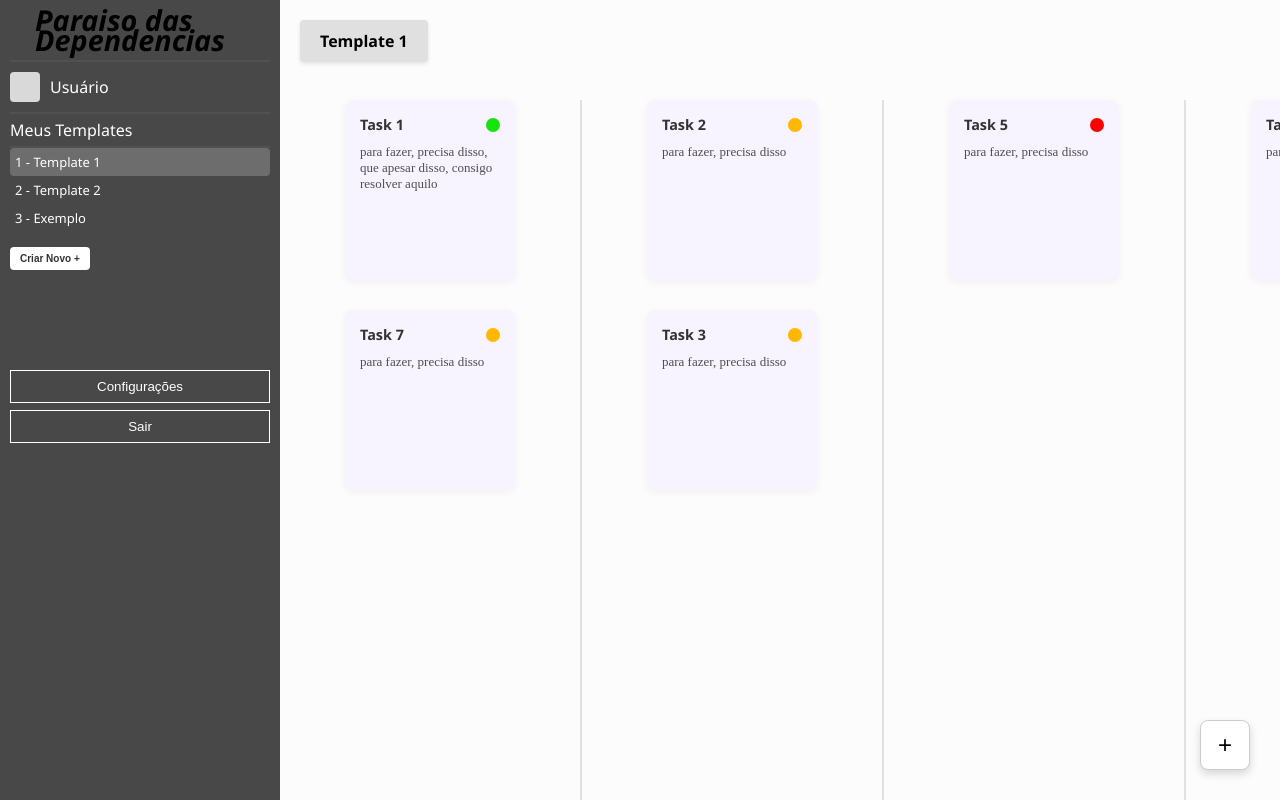
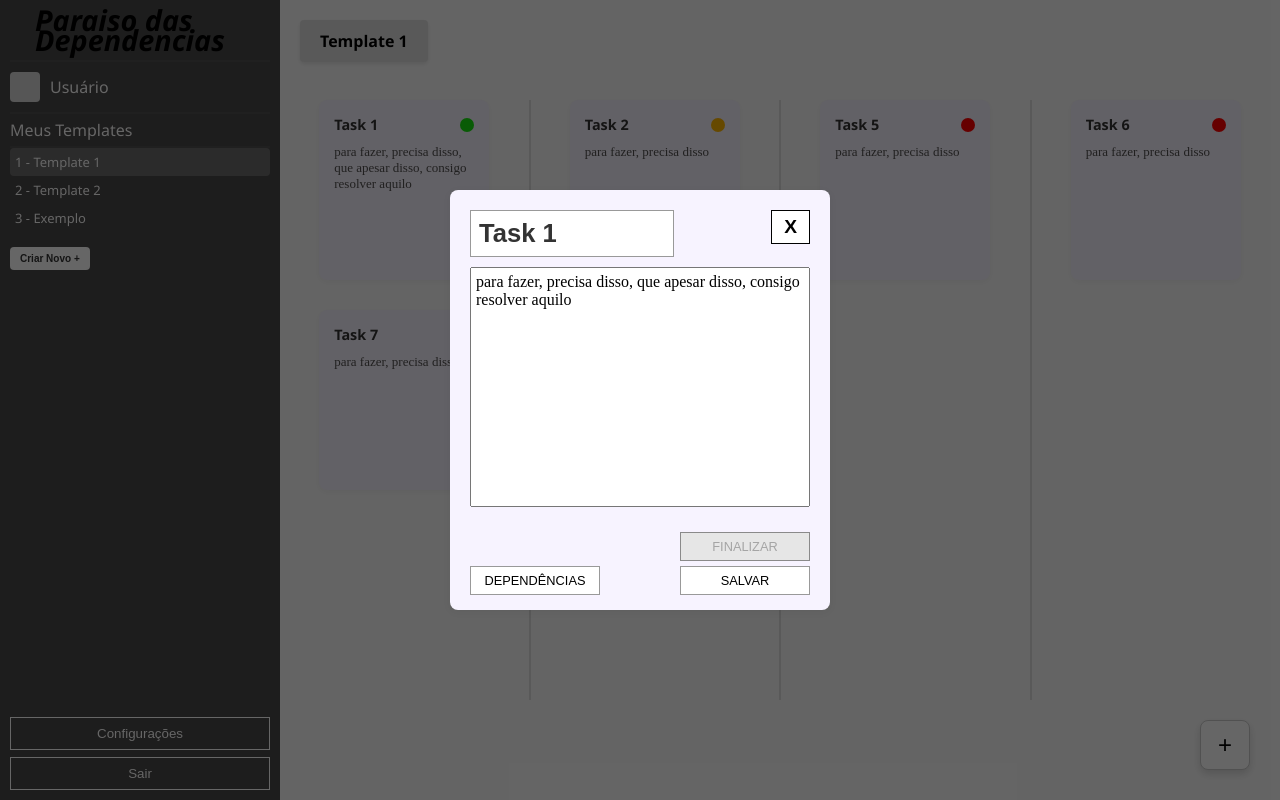
Before and after one commit to Merizio/DependencyHeaven, an Angular app in the folder front-end/: page / in a window 1280 px wide. Both pictures are taken after a click on the element 430 px from the left and 190 px from the top of the page. Built offline with nearby package versions, Linux system fonts and the light colour scheme.

Commit message:
Interface do Template / modificar e finalizar tarefas

```diff
--- a/front-end/src/app/app.css
+++ b/front-end/src/app/app.css
@@ -8,21 +8,21 @@
 .layout-container {
   display: flex;
   flex-direction: row;
-  width: 100vw;
-  height: 100vh;
+  width: 100%;
+  height: 100%;
   overflow: hidden;
 }
 
 app-sidebar {
   display: block;
   flex: 0 0 280px;
-  height: 100vh;
+  height: 100%;
 }
 
 app-canvas {
   display: block;
   flex: 1;
   min-width: 0;
-  height: 100vh;
+  height: 100%;
   overflow: hidden;
 }
--- a/front-end/src/app/components/canvas/canvas.css
+++ b/front-end/src/app/components/canvas/canvas.css
@@ -45,8 +45,8 @@
 
 /* O design do Cartão */
 .task-card {
-  width: 140px;
-  height: 150px;
+  width: 170px;
+  height: 180px;
   background-color: #f7f3ff; /* Tom levemente roxo/frio como na sua imagem */
   border-radius: 8px;
   box-shadow: 0 2px 8px rgba(0,0,0,0.05);
@@ -81,4 +81,42 @@
 .yellow { background-color: #ffb700; }
 .red { background-color: #ff0000; }
 
-.fab-add { position: absolute; bottom: 30px; right: 30px; width: 50px; height: 50px; background-color: white; border: 1px solid #ccc; font-size: 24px; border-radius: 8px; cursor: pointer; box-shadow: 0 4px 8px rgba(0,0,0,0.15); z-index: 10; }
+.fab-add {
+  position: absolute;
+  bottom: 30px;
+  right: 30px;
+  width: 50px;
+  height: 50px;
+  background-color: white;
+  border: 1px solid #ccc;
+  font-size: 24px;
+  border-radius: 8px;
+  cursor: pointer;
+  box-shadow: 0 4px 8px rgba(0,0,0,0.15);
+  z-index: 10;
+}
+
+/* A película que escurece o fundo e cobre tudo */
+.overlay-fantasma {
+  position: fixed;        /* Arranca o elemento do fluxo normal */
+  top: 0;                 /* Prega no teto da tela */
+  left: 0;                /* Prega na parede esquerda */
+  width: 100vw;           /* 100% da largura da tela */
+  height: 100vh;          /* 100% da altura da tela */
+  background-color: rgba(0, 0, 0, 0.6); /* Preto com 60% de transparência */
+  z-index: 1000;          /* Joga a camada lá para frente (por cima do Canvas) */
+
+  /* Usa Flexbox para centralizar a caixa branca perfeitamente no meio da tela */
+  display: flex;
+  justify-content: center;
+  align-items: center;
+}
+
+/* O visual da sua "mini tela" */
+.caixa-por-cima {
+  background-color: white;
+  padding: 40px;
+  border-radius: 8px;
+  box-shadow: 0 10px 25px rgba(0,0,0,0.5); /* Uma sombrinha elegante */
+  text-align: center;
+}
--- a/front-end/src/app/components/canvas/canvas.html
+++ b/front-end/src/app/components/canvas/canvas.html
@@ -9,7 +9,7 @@
     <div *ngFor="let coluna of colunas" class="dependency-column">
 
       <!-- Loop 2: Renderiza os cartões dentro dessa etapa -->
-      <div *ngFor="let tarefa of coluna" class="task-card">
+      <div *ngFor="let tarefa of coluna" class="task-card" (click)="abrirModalNovaTarefa(tarefa)">
         <div class="task-header">
           <span class="task-name">{{ tarefa.titulo }}</span>
           <span class="status-indicator"
@@ -29,5 +29,15 @@
 
   </div>
 
-  <button class="fab-add" (click)="abrirModalNovaTarefa()">+</button>
+  <button class="fab-add" (click)="abrirModalNovaTarefa(tarefa_click)">+</button>
+  @if (isTaskModalOpen) {
+    <div class="overlay-fantasma">
+        <app-task
+        [tarefa]="tarefa_click"
+        (avisoFechar)="fecharModalTarefa()"
+        (taskMod)="receberTarefaMod($event)">
+        </app-task>
+    </div>
+  }
+
 </main>
--- a/front-end/src/app/components/canvas/canvas.ts
+++ b/front-end/src/app/components/canvas/canvas.ts
@@ -1,13 +1,17 @@
 import { CommonModule } from '@angular/common';
 import { Component, OnInit } from '@angular/core';
+import { Task } from '../modules/task/task';
 
 @Component({
   selector: 'app-canvas',
-  imports: [CommonModule],
+  imports: [CommonModule, Task],
   templateUrl: './canvas.html',
   styleUrl: './canvas.css',
 })
 export class Canvas implements OnInit {
+  newid = 7;
+  isTaskModalOpen = false;
+  tarefa_click: any = null;
   // Simulando as tarefas conectadas conforme a sua imagem
   tarefas = [
     { id: 1, titulo: 'Task 1', status: 'FINALIZADO', descricao: "para fazer, precisa disso, que apesar disso, consigo resolver aquilo", dependenciasIds: [] },
@@ -67,7 +71,36 @@ export class Canvas implements OnInit {
     }
   }
 
-  abrirModalNovaTarefa(): void {
-    console.log('Abrindo modal para criar nova tarefa...');
+  abrirModalNovaTarefa(tarefa_: any): void {
+    this.tarefa_click = tarefa_;
+    this.isTaskModalOpen = !this.isTaskModalOpen;
+    console.log('Abrindo modal para tarefa...');
+  }
+  fecharModalTarefa(): void{
+    this.isTaskModalOpen = !this.isTaskModalOpen;
+    this.tarefa_click = null;
+    console.log('Fechando modal ...');
+  }
+  receberTarefaMod(modified: any){
+    console.log("1. Pacote recebido do Modal:", modified);
+
+    const index = this.tarefas.findIndex(t=>t.id === modified.id);
+
+    console.log("2. Id da Tarefa a modifical:", modified.id);
+
+    if(index !== -1){
+      this.tarefas[index] = modified
+      console.log("4. passei por aqui");
+    }
+    else{
+      const newtask = {id: this.newid, titulo: modified.titulo, status: 'EM_ANDAMENTO', descricao: modified.descricao, dependenciasIds: [] };
+      this.newid +=1;
+      this.tarefas.push(newtask);
+    }
+
+    this.organizarPorDependencia();
+    console.log("3. tarefa depois da att:", this.tarefas[index]);
+    this.isTaskModalOpen=!this.isTaskModalOpen;
+    this.tarefa_click = null;
   }
 }
--- /dev/null
+++ b/front-end/src/app/components/modules/task/task.css
@@ -0,0 +1,95 @@
+.task-card {
+  width: 380px;
+  height: 420px;
+  background-color: #f7f3ff; /* Tom levemente roxo/frio como na sua imagem */
+  border-radius: 8px;
+  box-shadow: 0 2px 8px rgba(0,0,0,0.05);
+  padding: 20px;
+  cursor: pointer;
+  transition: transform 0.2s;
+}
+
+.task-card:hover { transform: scale(1.05); }
+
+.task-header {
+    display: flex;
+    justify-content: space-between;
+    align-items:start;
+}
+.task-name {
+    width: 60%;
+    padding: 8px;
+    font-size: 1.6rem;
+    font-weight: bold;
+    border: 1px solid #999;
+    color: #333;
+}
+
+.btn-close{
+    background-color: #fff;
+    border: 1px solid black;
+    font-size: 1.2rem;
+    font-weight: bold;
+    padding: 5px 12px;
+    cursor: pointer;
+}
+
+.task-body{
+    display: flex;
+    flex-direction: column;
+}
+
+.task-area{
+    width: 100%;
+    min-height: 240px;
+    font-size: 1rem;
+    font-family:'Times New Roman', Times, serif;
+    resize: none;
+    margin-top: 10px;
+
+    padding: 5px;
+    box-sizing: border-box;
+}
+
+
+.task-descript {
+  font-family: 'Times New Roman', Times, serif;
+  font-size: medium;
+  color:#504f4f;
+  display: inline-block;
+  margin-top: 25px;
+  margin-left: 15px;
+}
+
+.task-footer{
+    display: flex;
+    justify-content: space-between;
+    align-items: flex-end;
+}
+
+.left-side, .right-side {
+    display: flex;
+    flex-direction: column;
+    gap: 5px;
+    align-items:end;
+    margin-top: 25px;
+}
+
+.btn-sec{
+    background-color: #fff;
+    border: 1px solid #999;
+    padding: 6px 10px;
+    font-size: 0.8rem;
+    font-weight: 500;
+    cursor: pointer;
+    width: 130px;
+    text-align: center;
+}
+
+button:hover {
+    filter: brightness(0.9);
+}
+button:disabled{
+    filter: brightness(0.9);
+    cursor: not-allowed;
+}
--- /dev/null
+++ b/front-end/src/app/components/modules/task/task.html
@@ -0,0 +1,21 @@
+<div class="task-card">
+
+    <div class="task-header">
+        <input #campoTitulo type="text" class="task-name" placeholder="Nova Tarefa"  [value]="tarefa()?.titulo || 'Nova Tarefa' ">
+        <button class="btn-close" (click)="closeTask()"> X </button>
+    </div>
+
+    <div class="task-body">
+        <textarea #campoDescricao class="task-area" placeholder="Adicionar Descrição...">{{tarefa()?.descricao}}</textarea>
+    </div>
+
+    <div class="task-footer">
+        <div class="left-side">
+            <button class="btn-sec">DEPENDÊNCIAS</button>
+        </div>
+        <div class="right-side">
+            <button class="btn-sec" (click)="finalizarTarefa()" [disabled]="tarefa()?.status !== 'EM_ANDAMENTO'">FINALIZAR</button>
+            <button class="btn-sec" (click)="salvarAlteracoes(campoTitulo.value, campoDescricao.value)">SALVAR</button>
+        </div>
+    </div>
+</div>
--- /dev/null
+++ b/front-end/src/app/components/modules/task/task.ts
@@ -0,0 +1,36 @@
+import { Component, input, output } from '@angular/core';
+
+@Component({
+  selector: 'app-task',
+  imports: [],
+  templateUrl: './task.html',
+  styleUrl: './task.css',
+})
+export class Task {
+  tarefa = input<any>(null);
+  avisoFechar = output<void>();
+
+  taskMod = output<any>();
+  salvarAlteracoes(novoTitulo: string, novaDescricao: string){
+    const atualizado = {
+      ...this.tarefa(),
+      titulo: novoTitulo,
+      descricao: novaDescricao
+    };
+
+    this.taskMod.emit(atualizado);
+  }
+
+  finalizarTarefa(){
+    const atualizado = {
+      ...this.tarefa(),
+      status: 'FINALIZADO'
+    }
+
+    this.taskMod.emit(atualizado);
+  }
+
+  closeTask(){
+    this.avisoFechar.emit();
+  }
+}
--- a/front-end/src/app/components/sidebar/sidebar.css
+++ b/front-end/src/app/components/sidebar/sidebar.css
@@ -86,7 +86,7 @@ h2 {
 }
 
 .footer-actions {
-    margin-top: 100px;
+    margin-top: auto;
     display: flex;
     flex-direction: column;
     gap: 7px;
--- a/front-end/src/styles.css
+++ b/front-end/src/styles.css
@@ -1,9 +1,21 @@
 /* You can add global styles to this file, and also import other style files */
-html, body{
+html,
+body,
+app-root {
+    width: 100%;
+    height: 100%;
     margin: 0;
     padding: 0;
+    overflow: hidden;
+    overscroll-behavior: none;
+}
+
+body {
+    position: fixed;
+    inset: 0;
 }
 
 * {
+    box-sizing: border-box;
     outline: none;
 }
```
Also changed, not shown: 1 other file (tests, documents, lock files or other folders).
